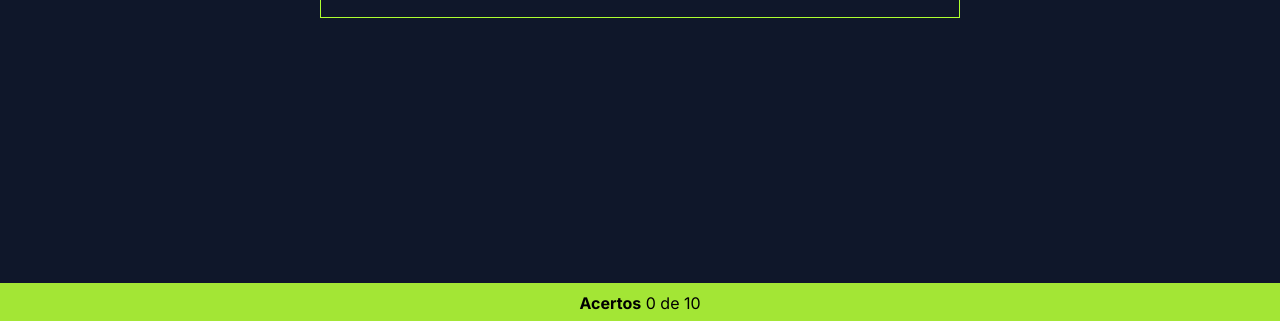
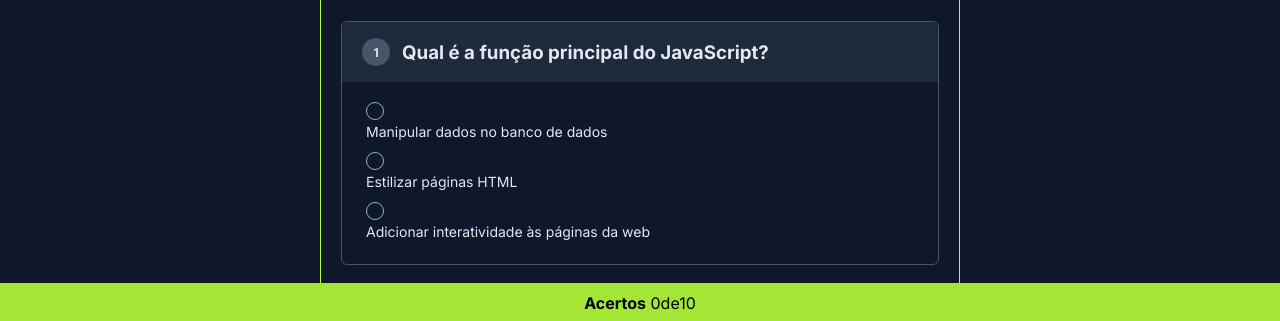
Before and after one commit to pazi22/nlw-project, a plain HTML site: page index.html in a window 1280 px wide. Shown: the part 477-798 px from the top of the page. Drawn offline with Linux system fonts and the light colour scheme.

Commit message:
mudado importação do arquivo js

```diff
--- a/index.html
+++ b/index.html
@@ -36,6 +36,6 @@
         </div>
 
       </main>
-      <script src="./index.html"></script>
+      <script src="./index.js"></script>
 </body>
 </html>
```
